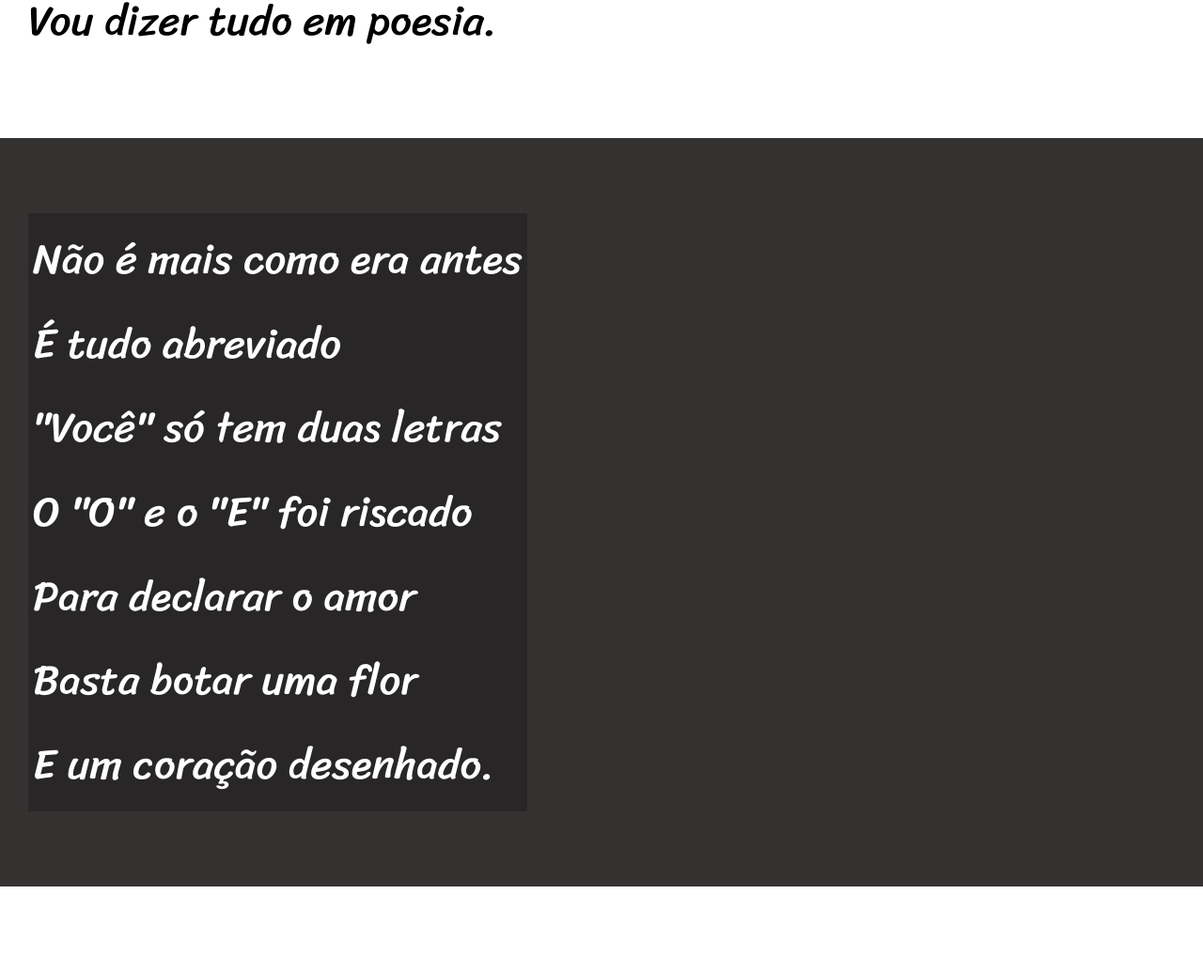
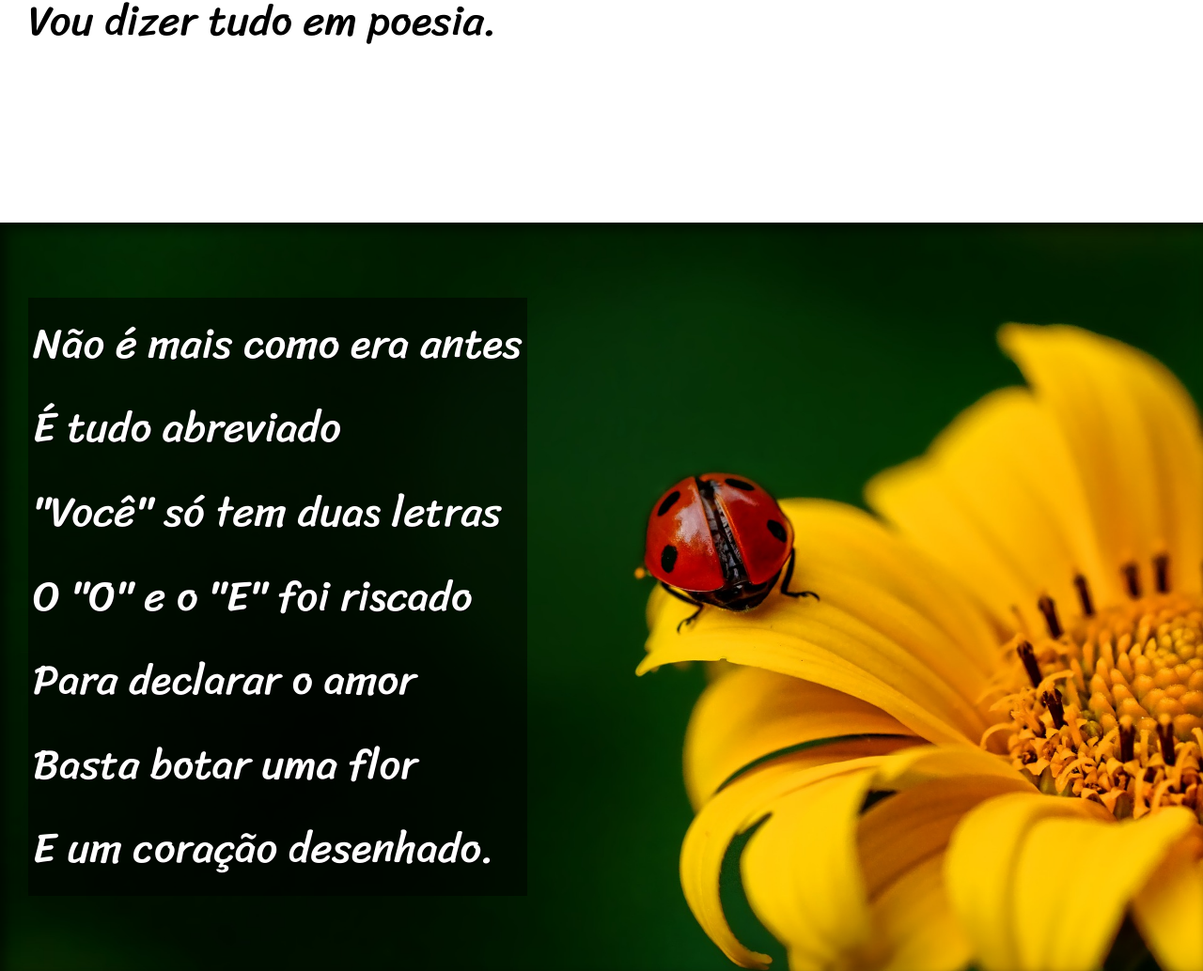
Before and after one commit to rebecafloriano/html-css, a plain HTML site: page modulo2/desafios/d012/index.html in a window 1280 px wide. Shown: the part 904-1938 px from the top of the page at 94% size. Drawn offline with Linux system fonts and the light colour scheme.

Commit message:
final d012

```diff
--- a/modulo2/desafios/d012/estilo/style.css
+++ b/modulo2/desafios/d012/estilo/style.css
@@ -59,6 +59,10 @@ section {
     padding-left:30px;
 }
 
+section p {
+    padding-bottom: 2em;
+}
+
 section.normal {
     background-color:white;
     color:black;
@@ -67,12 +71,26 @@ section.normal {
 section.imagem {
     background-color:rgb(52, 49, 49);
     color:white;
+    box-shadow:inset 6px 6px 13px 0px rgba(0, 0, 0, 0.606);
+    background-size: cover;
+    background-attachment: fixed;
 }
 
 section.imagem p {
     display: inline-block;
     padding: 5px;
-    background-color:rgba(0, 0, 0, 0.232);
+    background-color:rgba(0, 0, 0, 0.502);
+    text-shadow: 1px 1px 0px black;
+}
+
+section#img01 {
+    background-image:url(../imagens/background001.jpg);
+    background-position: right center;
+
+}
+
+section#img02 {
+    background-image: url(../imagens/background002.jpg);
 }
 
 footer {
--- a/modulo2/desafios/d012/index.html
+++ b/modulo2/desafios/d012/index.html
@@ -24,7 +24,7 @@
             </p>
         </section>
 
-        <section class="imagem">
+        <section class="imagem" id="img01">
             <p>
                 Não é mais como era antes <br>
                 É tudo abreviado <br>
@@ -58,7 +58,7 @@
             </p>
         </section>
 
-        <section class="imagem">
+        <section class="imagem" id="img02">
             <p>
                 Tenho saudade das cartas <br>
                 Escritas com a própria mão <br>
```
